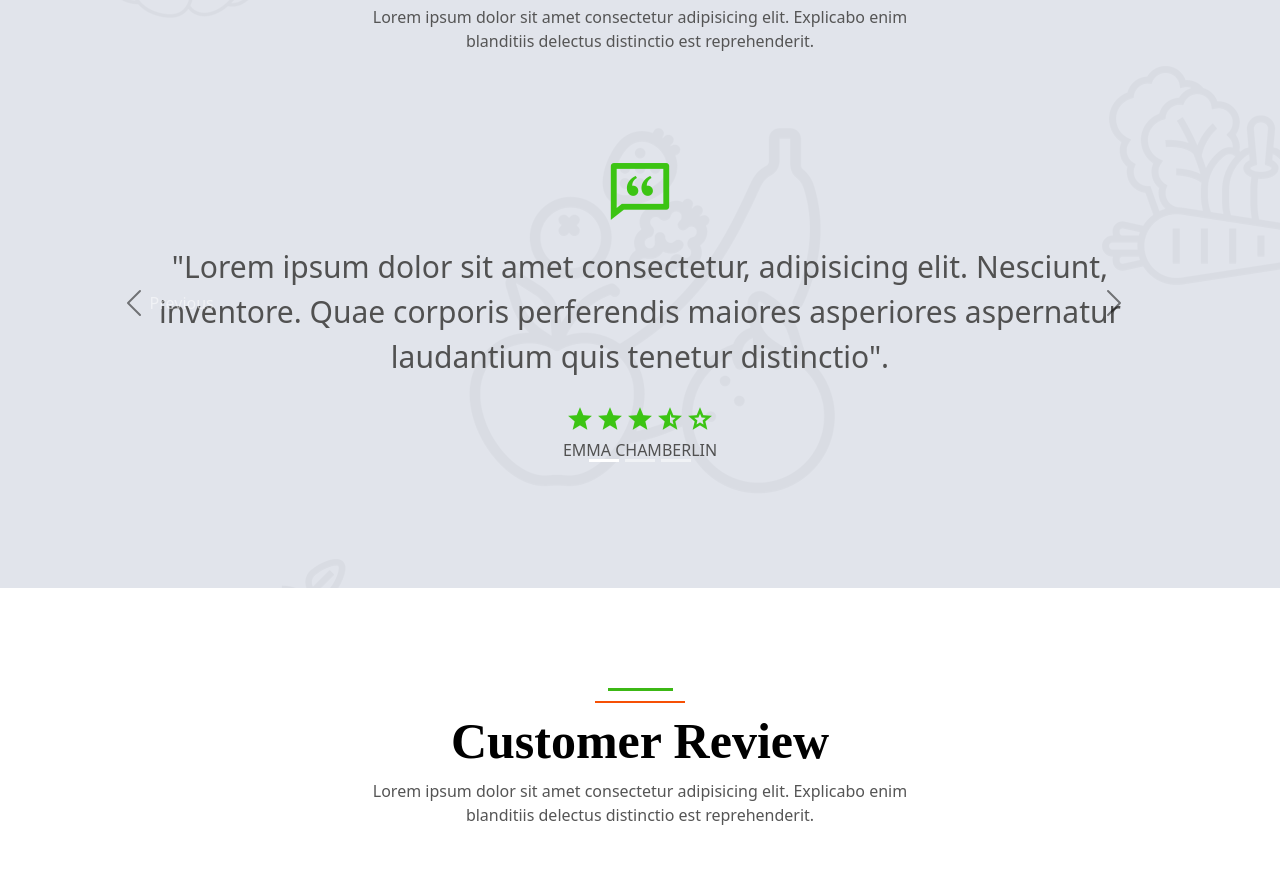
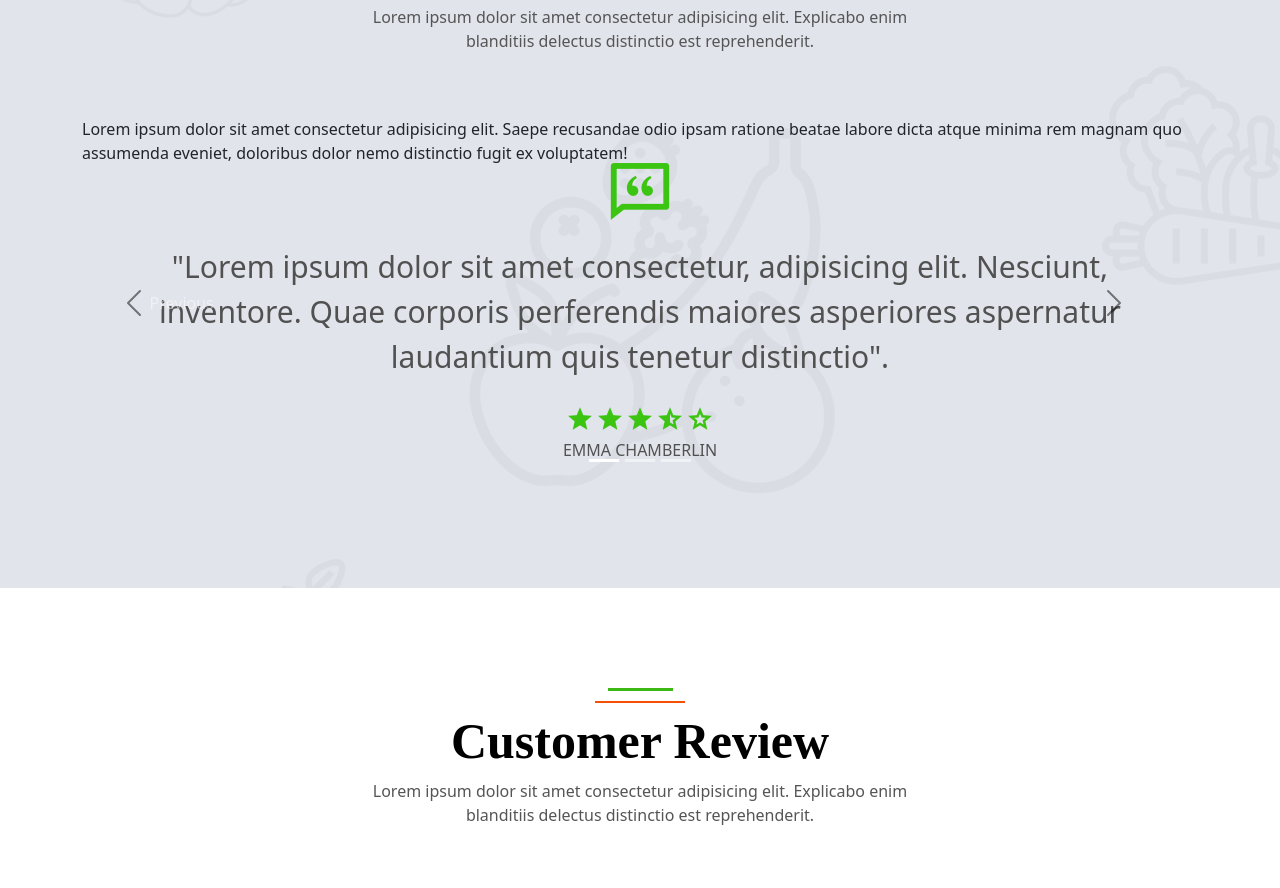
Before and after one commit to irfantkd/Food-Page, a plain HTML site: page index.html in a window 1280 px wide. Shown: the part 4754-5642 px from the top of the page. Drawn offline with nearby package versions, Linux system fonts and the light colour scheme.

Commit message:
second commit

```diff
--- a/index.html
+++ b/index.html
@@ -193,7 +193,7 @@
                 <div class="col-md-4">
                     <div class="card text-center mb-3">
                         <div class="card-body Features-card p-5">
-                            <img src="/icon-3.png" class="mb-4"  alt="">
+                            <img src="/icon-3.png" class="mb-4" alt="">
                             <h5 class="card-title Features-title">Biologically Safe</h5>
                             <p class="card-text">Lorem ipsum dolor sit amet consectetur adipisicing elit. Explicabo enim
                                 blanditiis delectus distinctio est
@@ -459,6 +459,9 @@
                             <h6 class="fw-normal">EMMA CHAMBERLIN</h6>
                         </div>
                     </div>
+                    <p>Lorem ipsum dolor sit amet consectetur adipisicing elit. Saepe recusandae odio ipsam ratione
+                        beatae labore dicta atque minima rem magnam quo assumenda eveniet, doloribus dolor nemo
+                        distinctio fugit ex voluptatem!</p>
                 </div>
                 <button class="carousel-control-prev" type="button" data-bs-target="#carouselExampleCaptions"
                     data-bs-slide="prev">
@@ -494,7 +497,8 @@
                     <div class="card rounded-0 border-0 bg-color">
                         <img src="/blog-1.jpg" class="card-img-top rounded-0" alt="...">
                         <div class="card-body">
-                            <p class="card-text fw-bold fs-5 card-p">How to cultivate organic fruits and vegetables in own
+                            <p class="card-text fw-bold fs-5 card-p">How to cultivate organic fruits and vegetables in
+                                own
                                 firm.</p>
                             <div class="d-flex gap-3 border-top p-2 text-black-50">
                                 <span><i class="ri-user-3-fill"></i> Adim</span>
@@ -508,7 +512,8 @@
                     <div class="card rounded-0 border-0 bg-color">
                         <img src="/blog-2.jpg" class="card-img-top rounded-0" alt="...">
                         <div class="card-body">
-                            <p class="card-text fw-bold fs-5 card-p">How to cultivate organic fruits and vegetables in own
+                            <p class="card-text fw-bold fs-5 card-p">How to cultivate organic fruits and vegetables in
+                                own
                                 firm.</p>
                             <div class="d-flex gap-3 border-top p-2 text-black-50">
                                 <span><i class="ri-user-3-fill"></i> Adim</span>
@@ -522,7 +527,8 @@
                     <div class="card rounded-0 border-0 bg-color">
                         <img src="/blog-3.jpg" class="card-img-top rounded-0" alt="...">
                         <div class="card-body">
-                            <p class="card-text fw-bold fs-5 card-p">How to cultivate organic fruits and vegetables in own
+                            <p class="card-text fw-bold fs-5 card-p">How to cultivate organic fruits and vegetables in
+                                own
                                 firm.</p>
                             <div class="d-flex gap-3 border-top p-2 text-black-50">
                                 <span><i class="ri-user-3-fill"></i> Adim</span>
@@ -578,7 +584,8 @@
                     <h3 class="text-white mb-4">Newsletter</h3>
                     <p class="text-white-50">Dolor amet sit justo amet elitr clita ipsum elitr est.</p>
 
-                    <span><input type="email" placeholder="Your email" class="p-3 pe-5 email-form "><button class="btn footer-button rounded-0 ">Sign Up</button></span>
+                    <span><input type="email" placeholder="Your email" class="p-3 pe-5 email-form "><button
+                            class="btn footer-button rounded-0 ">Sign Up</button></span>
                 </div>
             </div>
         </div>
```
Lines whose indentation alone changed are shown as unchanged.
